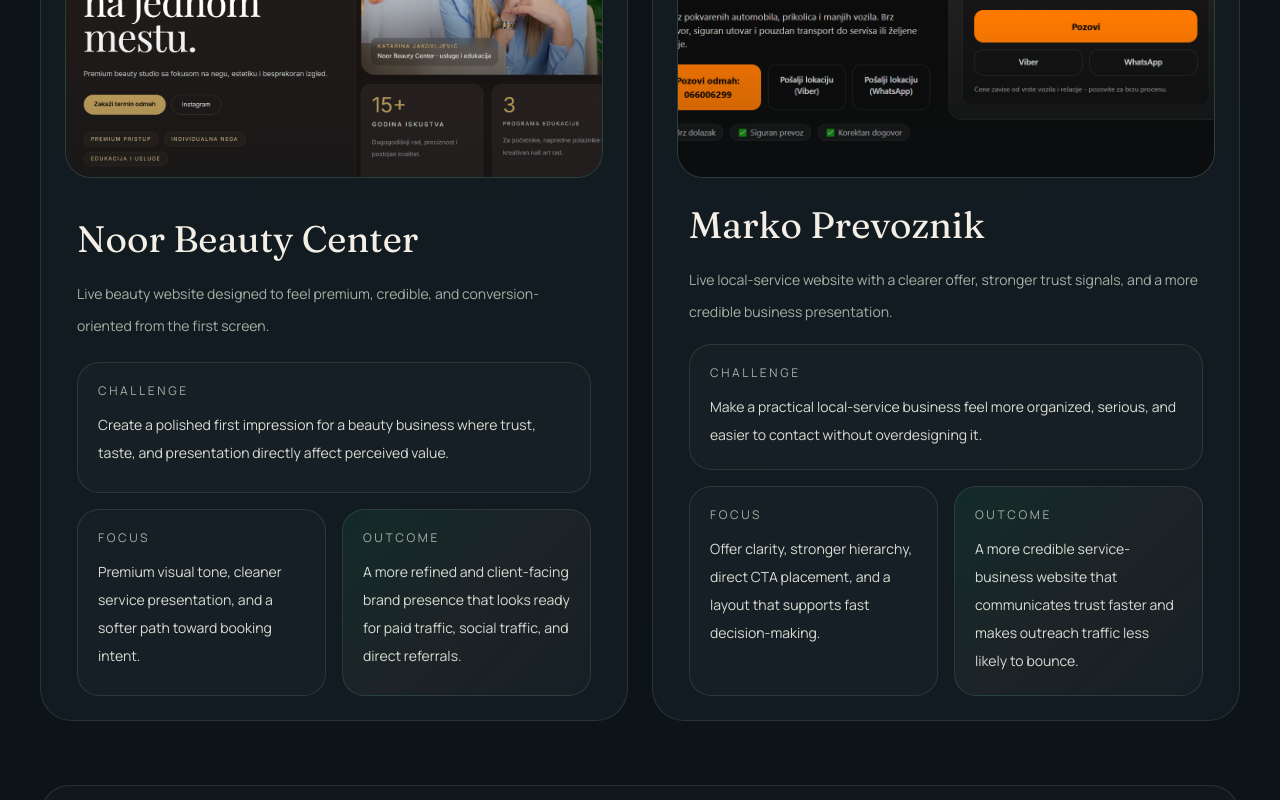
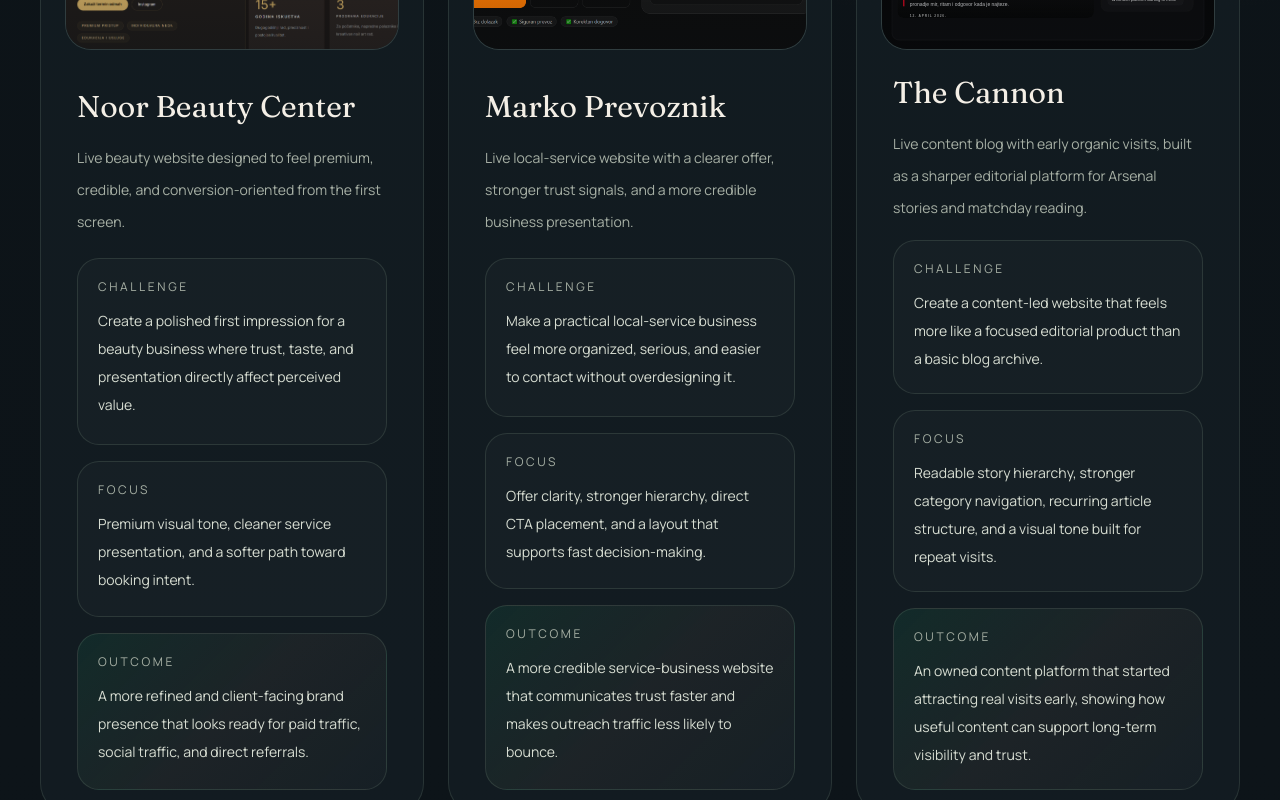
Before and after one commit to brankop87/petkovic-solutions-studio, a Next.js app: page / in a window 1280 px wide. Shown: the part 1680-2480 px from the top of the page. Built offline with nearby package versions, Linux system fonts and the light colour scheme.

Commit message:
Add The Cannon as live content project

```diff
--- a/app/projekti/page.tsx
+++ b/app/projekti/page.tsx
@@ -5,7 +5,7 @@
 export const metadata: Metadata = {
   title: "Work | Petkovic Solutions",
   description:
-    "Live client work and concept directions across beauty, transport, real estate, and fitness.",
+    "Live client work and concept directions across beauty, transport, content, real estate, and fitness.",
 };
 
 export default function ProjectsPage() {
--- a/components/home/ProjectsPreview.tsx
+++ b/components/home/ProjectsPreview.tsx
@@ -28,7 +28,7 @@
           </p>
         </div>
 
-        <div className="mt-14 grid gap-6 lg:grid-cols-2">
+        <div className="mt-14 grid gap-6 lg:grid-cols-3">
           {liveProjects.map((project) => (
             <a
               key={project.name}
@@ -61,7 +61,7 @@
               <div className="grid gap-4 px-2 sm:px-3">
                 <div>
                   <h3
-                    className="text-3xl leading-tight sm:text-[2.3rem]"
+                    className="text-3xl leading-tight"
                     style={{ fontFamily: "var(--font-fraunces)" }}
                   >
                     {project.name}
@@ -81,7 +81,7 @@
                   </p>
                 </div>
 
-                <div className="grid gap-4 md:grid-cols-2">
+                <div className="grid gap-4">
                   <div className="rounded-[22px] border border-[var(--line)] bg-white/[0.02] p-5">
                     <div className="text-xs uppercase tracking-[0.22em] text-[var(--muted)]">
                       Focus
--- a/data/projects.ts
+++ b/data/projects.ts
@@ -45,6 +45,22 @@
     deliverables: ["Landing structure", "Offer clarity", "Conversion-first CTA flow"],
   },
   {
+    name: "The Cannon",
+    description:
+      "Live content blog with early organic visits, built as a sharper editorial platform for Arsenal stories and matchday reading.",
+    href: "https://arsenal.petkovicsolutions.com/",
+    type: "Live",
+    niche: "Content / SEO",
+    image: "/images/projects/the-cannon.svg",
+    challenge:
+      "Create a content-led website that feels more like a focused editorial product than a basic blog archive.",
+    focus:
+      "Readable story hierarchy, stronger category navigation, recurring article structure, and a visual tone built for repeat visits.",
+    outcome:
+      "An owned content platform that started attracting real visits early, showing how useful content can support long-term visibility and trust.",
+    deliverables: ["Editorial structure", "SEO-friendly content layout", "Early traffic proof"],
+  },
+  {
     name: "Meridian Properties",
     description:
       "Concept direction for a premium real-estate brand focused on presentation, hierarchy, and perceived value.",
```
Also changed, not shown: public/images/projects/the-cannon.svg (added).
